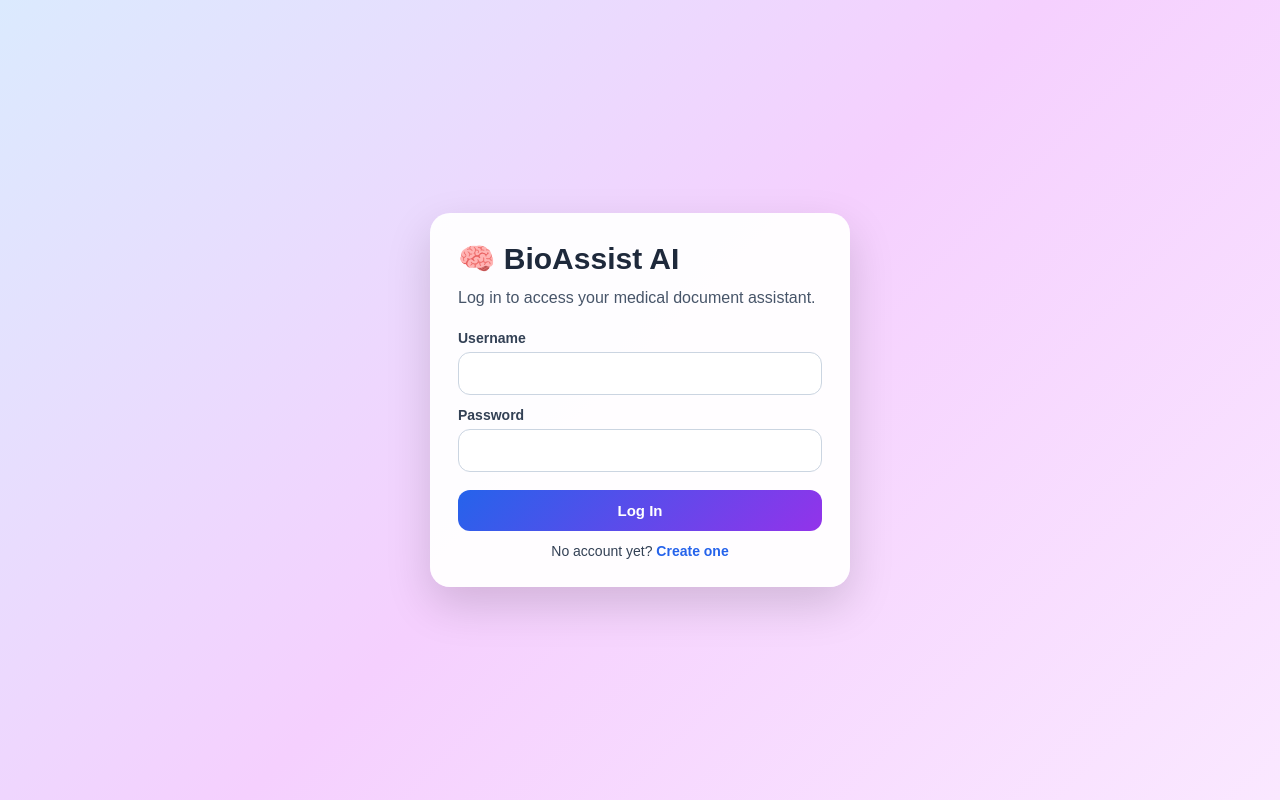
After one commit to Yatin-P/bioassist-ai, a Flask app: page /login in a window 1280 px wide. The commit adds this page. Run offline with Flask 3, Linux system fonts and the light colour scheme.

```diff
--- a/app.py
+++ b/app.py
@@ -1,10 +1,26 @@
-from flask import Flask, render_template, request, session, Response, stream_with_context
+from functools import wraps
+import os
+import sqlite3
+import time
+
 from dotenv import load_dotenv
-import os
-
-from pinecone import Pinecone
+from flask import (
+    Flask,
+    Response,
+    flash,
+    redirect,
+    render_template,
+    request,
+    session,
+    stream_with_context,
+    url_for,
+)
 from langchain_openai import OpenAIEmbeddings
 from openai import OpenAI
+from pinecone import Pinecone
+from werkzeug.security import check_password_hash, generate_password_hash
+from werkzeug.utils import secure_filename
+from pypdf import PdfReader
 
 app = Flask(__name__)
 app.secret_key = "bioassist_secret_key"
@@ -14,29 +30,201 @@ load_dotenv()
 PINECONE_API_KEY = os.getenv("PINECONE_API_KEY")
 INDEX_NAME = os.getenv("PINECONE_INDEX_NAME")
 OPENAI_API_KEY = os.getenv("OPENAI_API_KEY")
+USER_DB_PATH = os.getenv("BIOASSIST_USER_DB", "users.db")
+UPLOAD_FOLDER = os.getenv("BIOASSIST_UPLOAD_DIR", "uploaded_docs")
+MAX_UPLOAD_CHARS = 20000
+
+USERS_TABLE_DDL = """
+CREATE TABLE IF NOT EXISTS users (
+    id INTEGER PRIMARY KEY AUTOINCREMENT,
+    username TEXT UNIQUE NOT NULL,
+    password_hash TEXT NOT NULL,
+    created_at TIMESTAMP DEFAULT CURRENT_TIMESTAMP
+)
+"""
 
 client = OpenAI(api_key=OPENAI_API_KEY)
 embeddings = OpenAIEmbeddings(api_key=OPENAI_API_KEY)
-
 pc = Pinecone(api_key=PINECONE_API_KEY)
 index = pc.Index(INDEX_NAME)
 
 
+def initialize_auth_storage():
+    with sqlite3.connect(USER_DB_PATH) as conn:
+        conn.execute(USERS_TABLE_DDL)
+        conn.commit()
+
+
+def initialize_upload_storage():
+    os.makedirs(UPLOAD_FOLDER, exist_ok=True)
+
+
+def extract_document_text(file_storage):
+    filename = file_storage.filename or ""
+    extension = filename.rsplit(".", 1)[-1].lower() if "." in filename else ""
+
+    if extension in {"txt", "md"}:
+        text = file_storage.read().decode("utf-8", errors="ignore")
+    elif extension == "pdf":
+        reader = PdfReader(file_storage)
+        text = "\n".join(page.extract_text() or "" for page in reader.pages)
+    else:
+        return None
+
+    cleaned = " ".join(text.split())
+    return cleaned[:MAX_UPLOAD_CHARS].strip()
+
+
+def fetch_user(username):
+    initialize_auth_storage()
+    normalized_username = username.strip()
+    with sqlite3.connect(USER_DB_PATH) as conn:
+        conn.row_factory = sqlite3.Row
+        user = conn.execute(
+            "SELECT id, username, password_hash FROM users WHERE username = ?",
+            (normalized_username,),
+        ).fetchone()
+    return user
+
+
+def register_user(username, password):
+    initialize_auth_storage()
+    normalized_username = username.strip()
+    password_hash = generate_password_hash(password)
+    try:
+        with sqlite3.connect(USER_DB_PATH) as conn:
+            conn.execute(
+                "INSERT INTO users (username, password_hash) VALUES (?, ?)",
+                (normalized_username, password_hash),
+            )
+            conn.commit()
+        return True
+    except sqlite3.IntegrityError:
+        return False
+
+
+def login_required(view_func):
+    @wraps(view_func)
+    def wrapped(*args, **kwargs):
+        if not session.get("logged_in"):
+            return redirect(url_for("login"))
+        return view_func(*args, **kwargs)
+
+    return wrapped
+
+
+@app.route("/register", methods=["GET", "POST"])
+def register():
+    if session.get("logged_in"):
+        return redirect(url_for("index_page"))
+
+    if request.method == "POST":
+        username = request.form.get("username", "").strip()
+        password = request.form.get("password", "")
+        confirm_password = request.form.get("confirm_password", "")
+
+        if len(username) < 3:
+            flash("Username must be at least 3 characters.")
+            return render_template("register.html")
+        if len(password) < 6:
+            flash("Password must be at least 6 characters.")
+            return render_template("register.html")
+        if password != confirm_password:
+            flash("Passwords do not match.")
+            return render_template("register.html")
+
+        if not register_user(username, password):
+            flash("That username is already taken.")
+            return render_template("register.html")
+
+        flash("Registration successful. Please log in.")
+        return redirect(url_for("login"))
+
+    return render_template("register.html")
+
+
+@app.route("/login", methods=["GET", "POST"])
+def login():
+    if session.get("logged_in"):
+        return redirect(url_for("index_page"))
+
+    if request.method == "POST":
+        username = request.form.get("username", "").strip()
+        password = request.form.get("password", "")
+        user = fetch_user(username)
+
+        if user and check_password_hash(user["password_hash"], password):
+            session.clear()
+            session["logged_in"] = True
+            session["username"] = user["username"]
+            session["chat_history"] = []
+            session["current_topic"] = ""
+            return redirect(url_for("index_page"))
+
+        flash("Invalid username or password.")
+
+    return render_template("login.html")
+
+
+@app.route("/logout", methods=["POST"])
+@login_required
+def logout():
+    session.clear()
+    return redirect(url_for("login"))
+
+
+@app.route("/upload-document", methods=["POST"])
+@login_required
+def upload_document():
+    if "document" not in request.files:
+        return "No file selected.", 400
+
+    file = request.files["document"]
+    if not file or not file.filename:
+        return "No file selected.", 400
+
+    text = extract_document_text(file)
+    if not text:
+        return "Unsupported or empty file. Use PDF, TXT, or MD.", 400
+
+    username = session.get("username", "user")
+    safe_name = secure_filename(file.filename)
+    saved_filename = f"{username}_{int(time.time())}_{safe_name}.txt"
+    saved_path = os.path.join(UPLOAD_FOLDER, saved_filename)
+
+    with open(saved_path, "w", encoding="utf-8") as f:
+        f.write(text)
+
+    session["uploaded_doc_name"] = safe_name
+    session["uploaded_doc_path"] = saved_path
+
+    return f"Attached document: {safe_name}"
+
+
 @app.route("/")
+@login_required
 def index_page():
     if "chat_history" not in session:
         session["chat_history"] = []
     if "current_topic" not in session:
         session["current_topic"] = ""
-    return render_template("chat.html")
+    return render_template("chat.html", username=session.get("username", "User"))
 
 
 @app.route("/get", methods=["POST"])
+@login_required
 def stream_chat():
     user_message = request.form["msg"]
 
     chat_history = session.get("chat_history", [])
     current_topic = session.get("current_topic", "")
+    uploaded_doc_name = session.get("uploaded_doc_name", "")
+    uploaded_doc_path = session.get("uploaded_doc_path", "")
+    uploaded_doc_context = ""
+
+    if uploaded_doc_path and os.path.exists(uploaded_doc_path):
+        with open(uploaded_doc_path, "r", encoding="utf-8") as f:
+            uploaded_doc_context = f.read(MAX_UPLOAD_CHARS)
 
     recent_history = chat_history[-4:]
     history_text = "\n".join(
@@ -66,11 +254,7 @@ Recent conversation:
 
     query_embedding = embeddings.embed_query(retrieval_query)
 
-    results = index.query(
-        vector=query_embedding,
-        top_k=6,
-        include_metadata=True
-    )
+    results = index.query(vector=query_embedding, top_k=6, include_metadata=True)
 
     matches = results.get("matches", [])
 
@@ -103,10 +287,7 @@ Question:
 Return only topic name.
 """
 
-    topic_response = client.responses.create(
-        model="gpt-5-nano",
-        input=topic_prompt
-    )
+    topic_response = client.responses.create(model="gpt-5-nano", input=topic_prompt)
 
     detected_topic = topic_response.output_text.strip()
     if detected_topic:
@@ -169,6 +350,9 @@ Recent Conversation:
 Context:
 {context}
 
+Attached Document ({uploaded_doc_name}):
+{uploaded_doc_context}
+
 Question:
 {user_message}
 """
@@ -176,10 +360,7 @@ Question:
     def generate():
         final_answer = ""
 
-        with client.responses.stream(
-            model="gpt-5-nano",
-            input=prompt
-        ) as stream:
+        with client.responses.stream(model="gpt-5-nano", input=prompt) as stream:
             for event in stream:
                 if event.type == "response.output_text.delta":
                     chunk = event.delta
@@ -191,21 +372,23 @@ Question:
             final_answer += source_text
             yield source_text
 
-        chat_history.append({
-            "user": user_message,
-            "bot": final_answer
-        })
+        chat_history.append({"user": user_message, "bot": final_answer})
         session["chat_history"] = chat_history[-10:]
 
     return Response(stream_with_context(generate()), mimetype="text/plain")
 
 
 @app.route("/clear", methods=["POST"])
+@login_required
 def clear_chat():
     session["chat_history"] = []
     session["current_topic"] = ""
     return "Chat cleared"
 
 
+initialize_auth_storage()
+initialize_upload_storage()
+
+
 if __name__ == "__main__":
     app.run(debug=True)
--- /dev/null
+++ b/templates/login.html
@@ -0,0 +1,119 @@
+<!DOCTYPE html>
+<html lang="en">
+<head>
+    <meta charset="UTF-8">
+    <meta name="viewport" content="width=device-width, initial-scale=1.0">
+    <title>BioAssist AI - Login</title>
+    <style>
+        * { box-sizing: border-box; }
+        body {
+            margin: 0;
+            min-height: 100vh;
+            display: flex;
+            align-items: center;
+            justify-content: center;
+            background: linear-gradient(135deg, #dbeafe, #f5d0fe, #fae8ff);
+            font-family: Arial, sans-serif;
+            padding: 24px;
+        }
+        .card {
+            width: 100%;
+            max-width: 420px;
+            background: rgba(255, 255, 255, 0.96);
+            border-radius: 20px;
+            box-shadow: 0 18px 45px rgba(0, 0, 0, 0.15);
+            padding: 28px;
+        }
+        h1 {
+            margin: 0 0 10px;
+            color: #1e293b;
+            font-size: 30px;
+        }
+        p {
+            margin: 0 0 20px;
+            color: #475569;
+            line-height: 1.5;
+        }
+        .message {
+            margin-bottom: 14px;
+            border-radius: 10px;
+            padding: 10px 12px;
+            font-size: 14px;
+            border: 1px solid;
+        }
+        .message.error {
+            background: #fee2e2;
+            color: #991b1b;
+            border-color: #fecaca;
+        }
+        .message.success {
+            background: #dcfce7;
+            color: #166534;
+            border-color: #86efac;
+        }
+        label {
+            display: block;
+            margin: 12px 0 6px;
+            color: #334155;
+            font-weight: 700;
+            font-size: 14px;
+        }
+        input {
+            width: 100%;
+            padding: 12px 13px;
+            border-radius: 12px;
+            border: 1px solid #cbd5e1;
+            font-size: 15px;
+        }
+        button {
+            width: 100%;
+            border: none;
+            margin-top: 18px;
+            border-radius: 12px;
+            padding: 12px 14px;
+            font-size: 15px;
+            font-weight: 700;
+            color: white;
+            cursor: pointer;
+            background: linear-gradient(135deg, #2563eb, #9333ea);
+        }
+        .auth-link {
+            margin-top: 12px;
+            font-size: 14px;
+            color: #334155;
+            text-align: center;
+        }
+        .auth-link a {
+            color: #2563eb;
+            font-weight: 700;
+            text-decoration: none;
+        }
+    </style>
+</head>
+<body>
+    <div class="card">
+        <h1>🧠 BioAssist AI</h1>
+        <p>Log in to access your medical document assistant.</p>
+
+        {% with messages = get_flashed_messages() %}
+            {% if messages %}
+                {% for message in messages %}
+                    <div class="message {% if 'successful' in message %}success{% else %}error{% endif %}">{{ message }}</div>
+                {% endfor %}
+            {% endif %}
+        {% endwith %}
+
+        <form method="POST" action="/login">
+            <label for="username">Username</label>
+            <input id="username" name="username" type="text" required>
+
+            <label for="password">Password</label>
+            <input id="password" name="password" type="password" required>
+
+            <button type="submit">Log In</button>
+        </form>
+
+        <div class="auth-link">No account yet? <a href="/register">Create one</a></div>
+    </div>
+</body>
+</html>
```
Also changed, not shown: templates/chat.html (+72 -1 lines), templates/register.html (added, +114 -0 lines), README.md.
